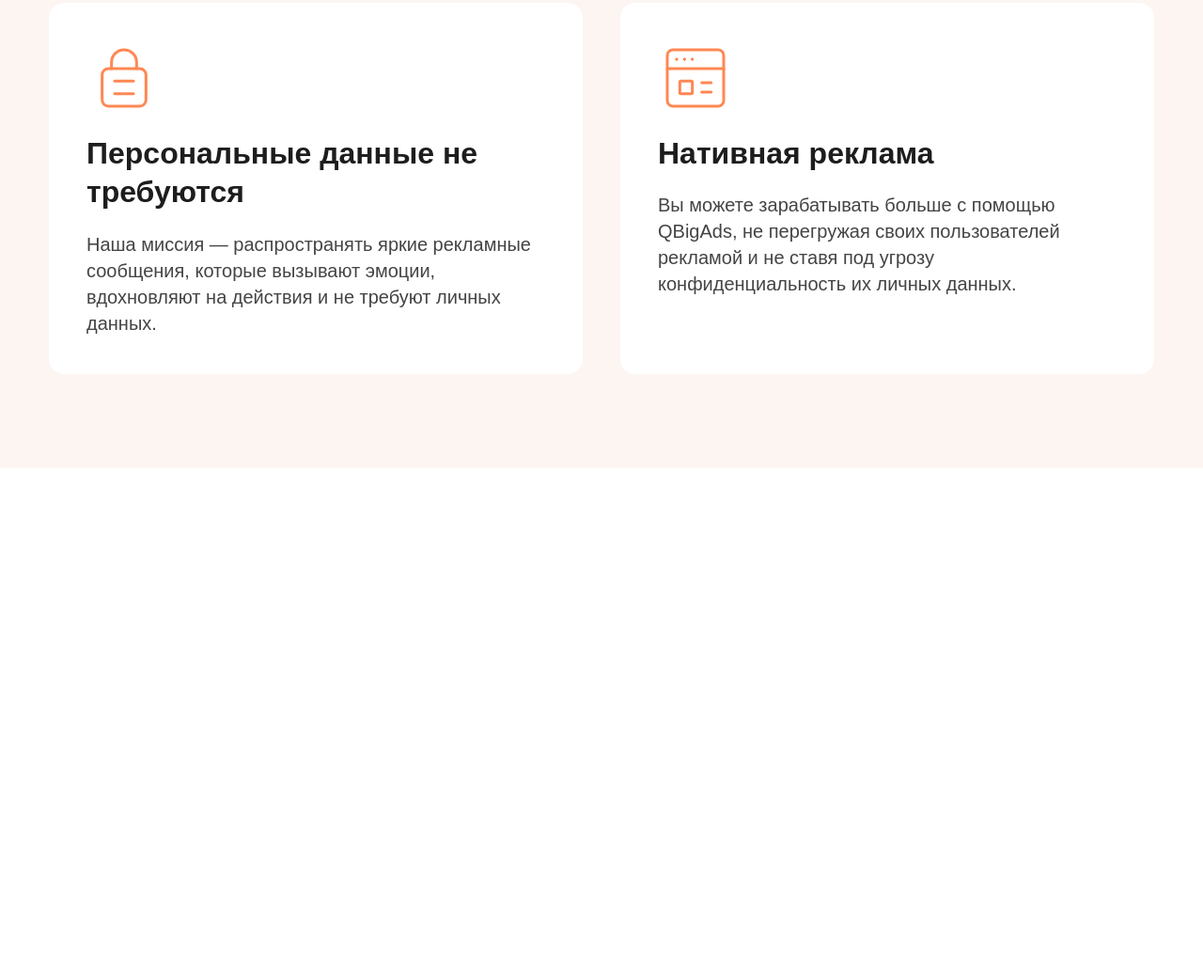
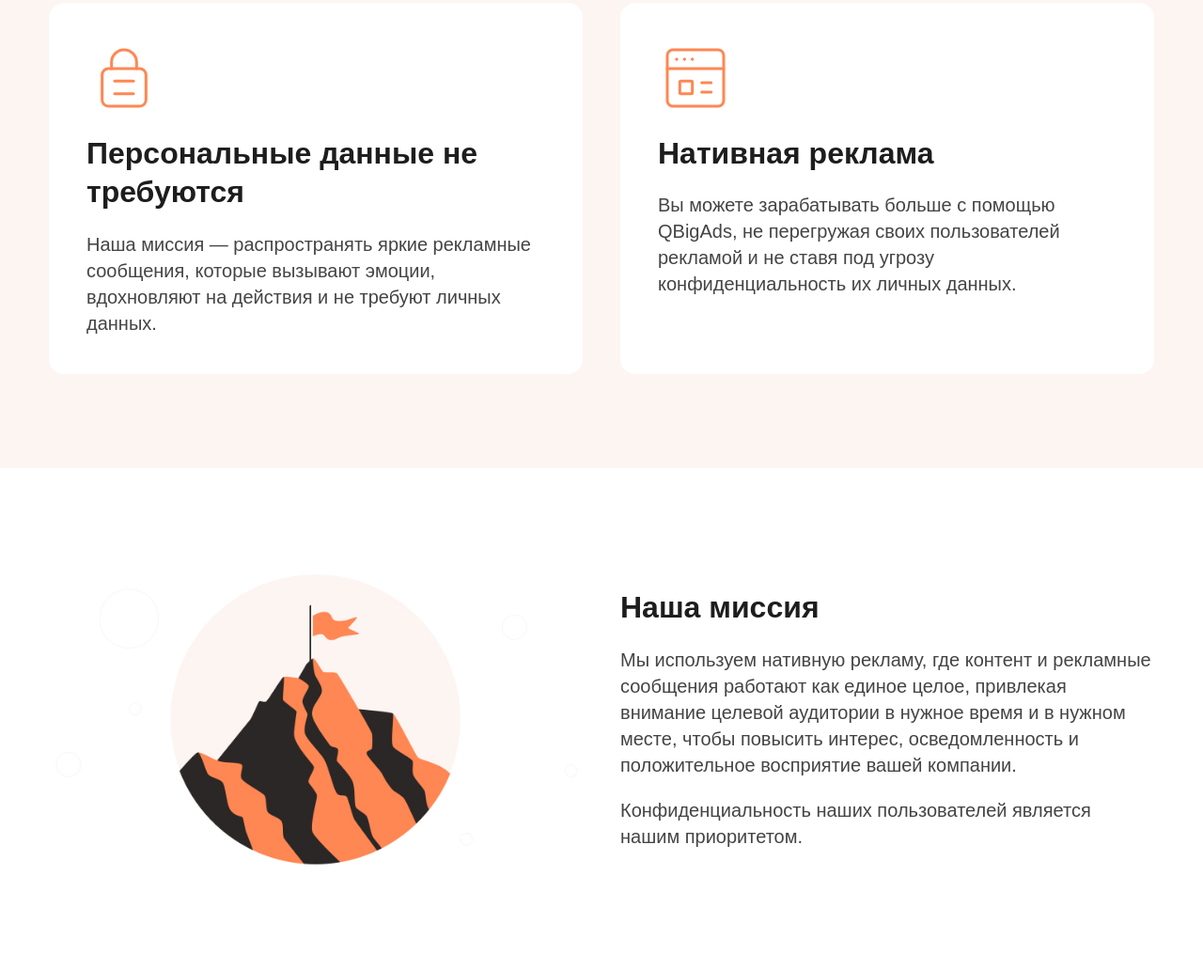
Before and after one commit to chakapega/t-landing, a website built with webpack: page src/index.html in a window 1280 px wide. Shown: the part 728-1760 px from the top of the page at 94% size. Before the commit the page ends 1226 px from the top, so only its background shows below. Built offline with nearby package versions, Linux system fonts and the light colour scheme.

Commit message:
Add our mission section with content

```diff
--- a/src/index.html
+++ b/src/index.html
@@ -135,6 +135,18 @@
           угрозу конфиденциальность их личных данных.</p>
       </div>
     </section>
+    <section class="main__our-mission-section">
+      <div class="main__our-mission-info-block">
+        <img src="./images/ourMissionImage.jpg" alt="Our mission image">
+      </div>
+      <div class="main__our-mission-info-block">
+        <h2>Наша миссия</h2>
+        <p>Мы используем нативную рекламу, где контент и рекламные сообщения работают как единое целое, привлекая
+          внимание целевой аудитории в нужное время и в нужном месте, чтобы повысить интерес, осведомленность и
+          положительное восприятие вашей компании.</p>
+        <p>Конфиденциальность наших пользователей является нашим приоритетом.</p>
+      </div>
+    </section>
   </main>
 </body>
 
--- a/src/scss/style.scss
+++ b/src/scss/style.scss
@@ -511,4 +511,66 @@ body {
       max-width: 100%;
     }
   }
+
+  &__our-mission-section {
+    display: flex;
+    justify-content: center;
+    padding: 6.25rem 3.25rem;
+
+    @include tabletDesktopScreen() {
+      padding: 6.25rem 2.5rem;
+    }
+
+    @include mobileTabletScreen() {
+      padding: 6.25rem 1.5rem;
+      flex-direction: column;
+      align-items: center;
+    }
+  }
+
+  &__our-mission-info-block {
+    display: flex;
+    flex-direction: column;
+    justify-content: center;
+    align-items: start;
+    flex: 1;
+    max-width: 42.5rem;
+    box-sizing: border-box;
+
+    &:first-child {
+      margin-right: 2.5rem;
+
+      @include tabletDesktopScreen() {
+        margin-right: 1.25rem;
+      }
+
+      @include mobileTabletScreen() {
+        margin: 0 0 1.25rem 0;
+      }
+    }
+
+    img {
+      width: 100%;
+      height: auto;
+    }
+
+    h2 {
+      color: $labelPrimaryLight;
+      font-size: 2rem;
+      font-weight: 700;
+      line-height: 130%;
+      margin: 0;
+    }
+
+    p {
+      color: $labelSecondaryLight;
+      font-size: 1.25rem;
+      line-height: 140%;
+      margin: 1.25rem 0 0 0;
+    }
+
+    @include mobileTabletScreen() {
+      max-width: 29.625rem;
+    }
+  }
 }
```
Also changed, not shown: src/images/ourMissionImage.jpg (added).
